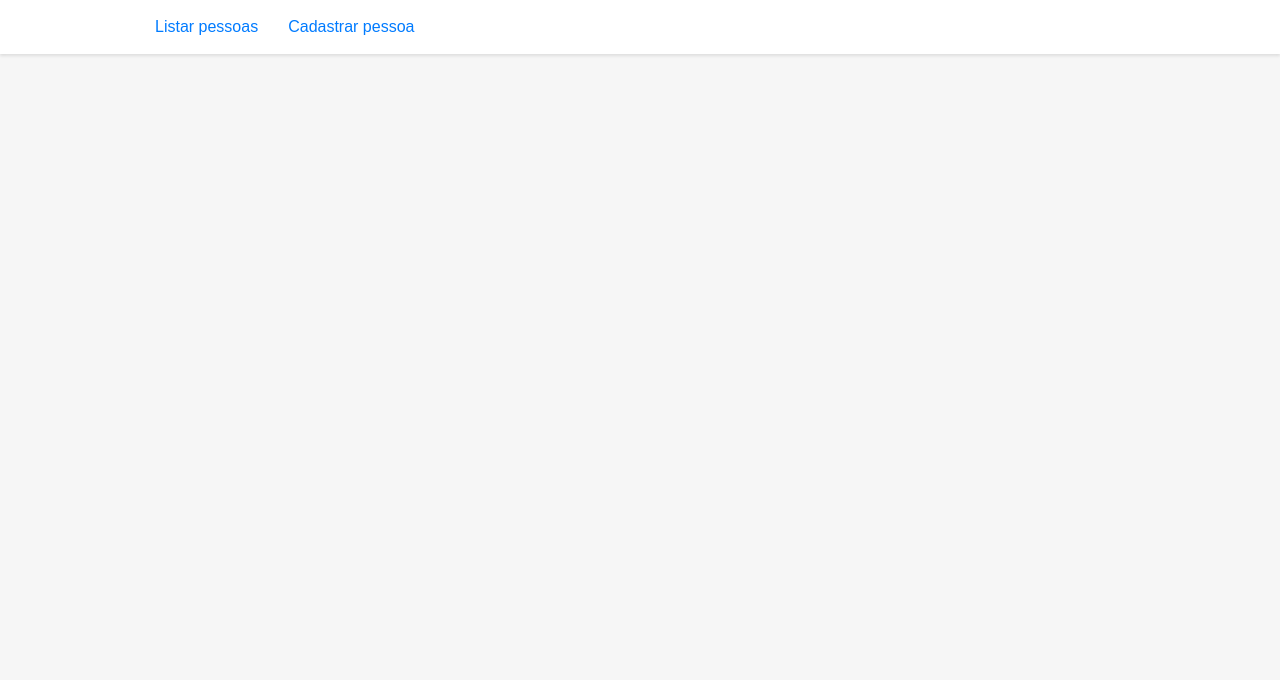
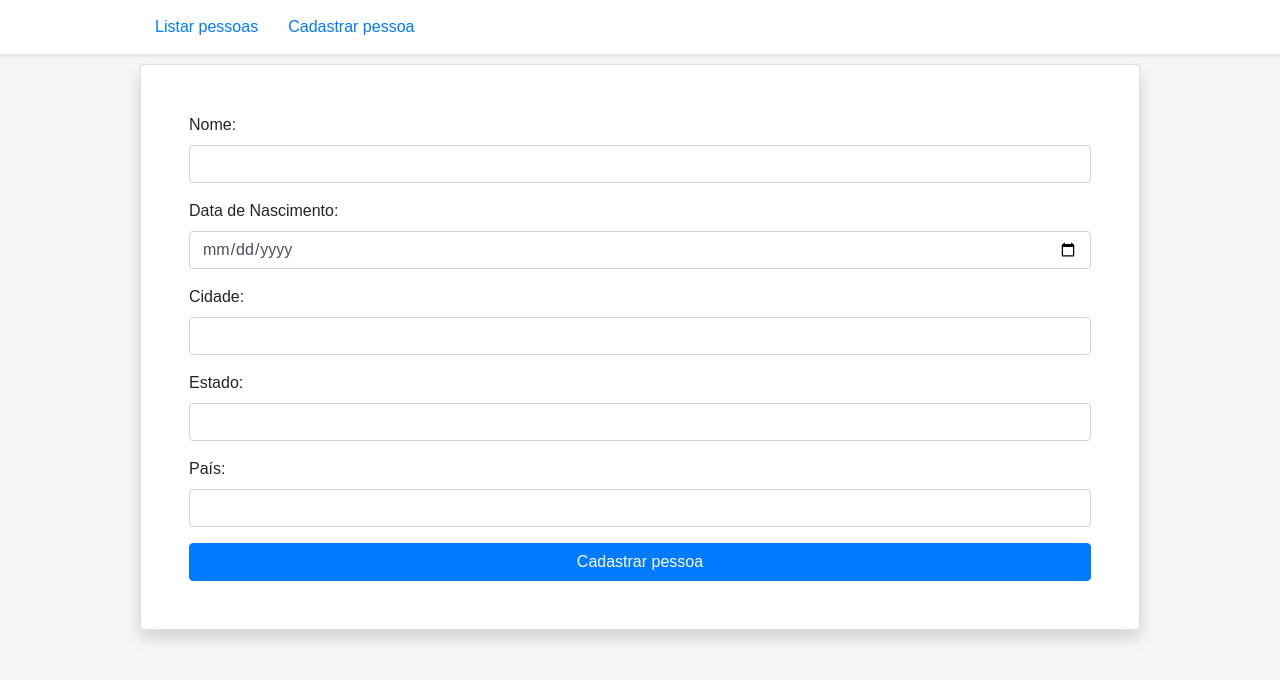
Before and after one commit to mattfran67/list-of-people-react, a React (Create React App) app: page /cadastrarPessoa in a window 1280 px wide. Shown: the top 680 px of the page. Built offline with nearby package versions, Linux system fonts and the light colour scheme.

Commit message:
modificação no data e componente AddPerson

```diff
--- a/package.json
+++ b/package.json
@@ -3,6 +3,7 @@
   "version": "0.1.0",
   "private": true,
   "dependencies": {
+    "nanoid": "^3.1.20",
     "react": "^17.0.1",
     "react-dom": "^17.0.1",
     "react-router-dom": "^5.2.0",
--- a/src/App.js
+++ b/src/App.js
@@ -7,17 +7,22 @@ import {
 
 import { Home } from './components/Home';
 import { Navbar } from './components/Navbar';
+import { AddPerson } from './components/AddPerson';
 
 function App({ data }) {
+  const [people, setPeople] = useState(data);
+
+  const personAdded = person => setPeople([...people, person]);
+
   return (
     <Router>
       <Navbar />
       <Switch>
         <Route exact path="/">
-          <Home data={data} />
+          <Home data={people} />
         </Route>
         <Route exact path="/cadastrarPessoa">
-          {/* Cadastrar pessoa */}
+          <AddPerson personAdded={personAdded} />
         </Route>
       </Switch>
     </Router>
--- /dev/null
+++ b/src/components/AddPerson.js
@@ -0,0 +1,97 @@
+import { nanoid } from 'nanoid';
+import React, { useState } from 'react';
+
+export function AddPerson({ personAdded }) {
+  const [name, setName] = useState('');
+  const [birthday, setBirthday] = useState('');
+  const [city, setCity] = useState('');
+  const [state, setState] = useState('');
+  const [country, setCountry] = useState('');
+
+  const onNameChange = ({ target }) => setName(target.value);
+  const onBirthdayChange = ({ target }) => {setBirthday(target.value)};
+  const onCityChange = ({ target }) => setCity(target.value);
+  const onStateChange = ({ target }) => setState(target.value);
+  const onCountryChange = ({ target }) => setCountry(target.value);
+
+  const handleSubmit = e => {
+    e.preventDefault();
+    const person = { name, city, state, country };
+    const [year, month, day] = birthday.split('-');
+    person.birthday = new Date(year, month - 1, day);
+    person.id = nanoid();
+
+    personAdded(person);
+
+    setName('');
+    setBirthday('');
+    setCity('');
+    setState('');
+    setCountry('');
+  };
+
+  return (
+    <div className="content">
+      <form className="card p-md-5 p-2 shadow" onSubmit={handleSubmit}>
+        <div className="form-group">
+          <label htmlFor="name">Nome:</label>
+          <input
+            id="name"
+            type="text"
+            value={name}
+            onChange={onNameChange}
+            className="form-control"
+            required
+          />
+        </div>
+        <div className="form-group">
+          <label htmlFor="birthday">Data de Nascimento:</label>
+          <input
+            id="birthday"
+            type="date"
+            value={birthday}
+            onChange={onBirthdayChange}
+            className="form-control"
+            min="1900-01-01"
+            max={new Date().toISOString().slice(0, 10)}
+            required
+          />
+        </div>
+        <div className="form-group">
+          <label htmlFor="city">Cidade:</label>
+          <input
+            id="city"
+            type="text"
+            value={city}
+            onChange={onCityChange}
+            className="form-control"
+            required
+          />
+        </div>
+        <div className="form-group">
+          <label htmlFor="state">Estado:</label>
+          <input
+            id="state"
+            type="text"
+            value={state}
+            onChange={onStateChange}
+            className="form-control"
+            required
+          />
+        </div>
+        <div className="form-group">
+          <label htmlFor="country">País:</label>
+          <input
+            id="country"
+            type="text"
+            value={country}
+            onChange={onCountryChange}
+            className="form-control"
+            required
+          />
+        </div>
+        <button className="btn btn-primary">Cadastrar pessoa</button>
+      </form>
+    </div>
+  );
+}
--- a/src/components/PersonInfo.js
+++ b/src/components/PersonInfo.js
@@ -5,7 +5,7 @@ export function PersonInfo({ person }) {
     <div className="card shadow">
       <h3 className="card-header header-color">{person.name}</h3>
       <div className="card-body">
-        <p>Data de Nascimento: {person.birthday}</p>
+        <p>Data de Nascimento: {person.birthday.toLocaleDateString()}</p>
         <p>Cidade: {person.city}</p>
         <p>Estado: {person.state}</p>
         <p>País: {person.country}</p>
--- a/src/data.js
+++ b/src/data.js
@@ -2,7 +2,7 @@ export const people = [
   {
     id: 0,
     name: "Mateus Gonçalves Franco",
-    birthday: "06/04/2000",
+    birthday: new Date("04/06/2000"),
     city: "Votorantim",
     state: "São Paulo",
     country: "Brasil"
@@ -10,7 +10,7 @@ export const people = [
   {
     id: 1,
     name: "Lucas Bonfim dos Santos",
-    birthday: "05/03/1996",
+    birthday: new Date("03/05/1996"),
     city: "Itu",
     state: "São Paulo",
     country: "Brasil"
@@ -18,7 +18,7 @@ export const people = [
   {
     id: 2,
     name: "João Pereira Silva",
-    birthday: "25/05/1990",
+    birthday: new Date("05/25/1990"),
     city: "Curitiba",
     state: "Paraná",
     country: "Brasil"
@@ -26,7 +26,7 @@ export const people = [
   {
     id: 3,
     name: "Maria Eduarda",
-    birthday: "25/12/2002",
+    birthday: new Date("12/25/2002"),
     city: "Rio de Janeiro",
     state: "Rio de Janeiro",
     country: "Brasil"
@@ -34,7 +34,7 @@ export const people = [
   {
     id: 4,
     name: "Luciana Ferreira",
-    birthday: "13/06/1986",
+    birthday: new Date("06/13/1986"),
     city: "Porto Alegre",
     state: "Rio Grande do Sul",
     country: "Brasil"
@@ -42,7 +42,7 @@ export const people = [
   {
     id: 5,
     name: "Sofia Lucia",
-    birthday: "24/07/2005",
+    birthday: new Date("07/24/2005"),
     city: "Belo Horizonte",
     state: "Minas Gerais",
     country: "Brasil"
```
